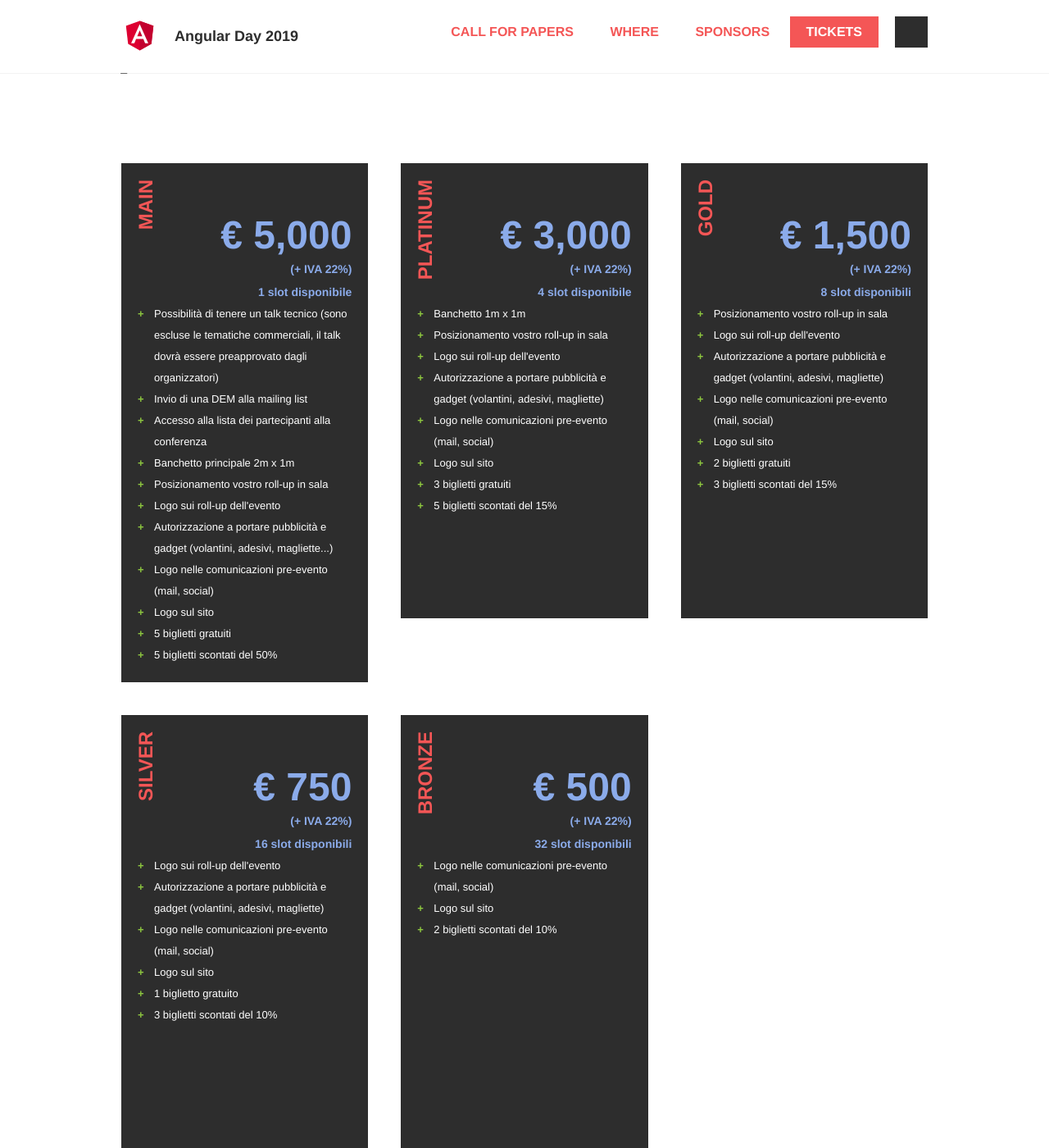
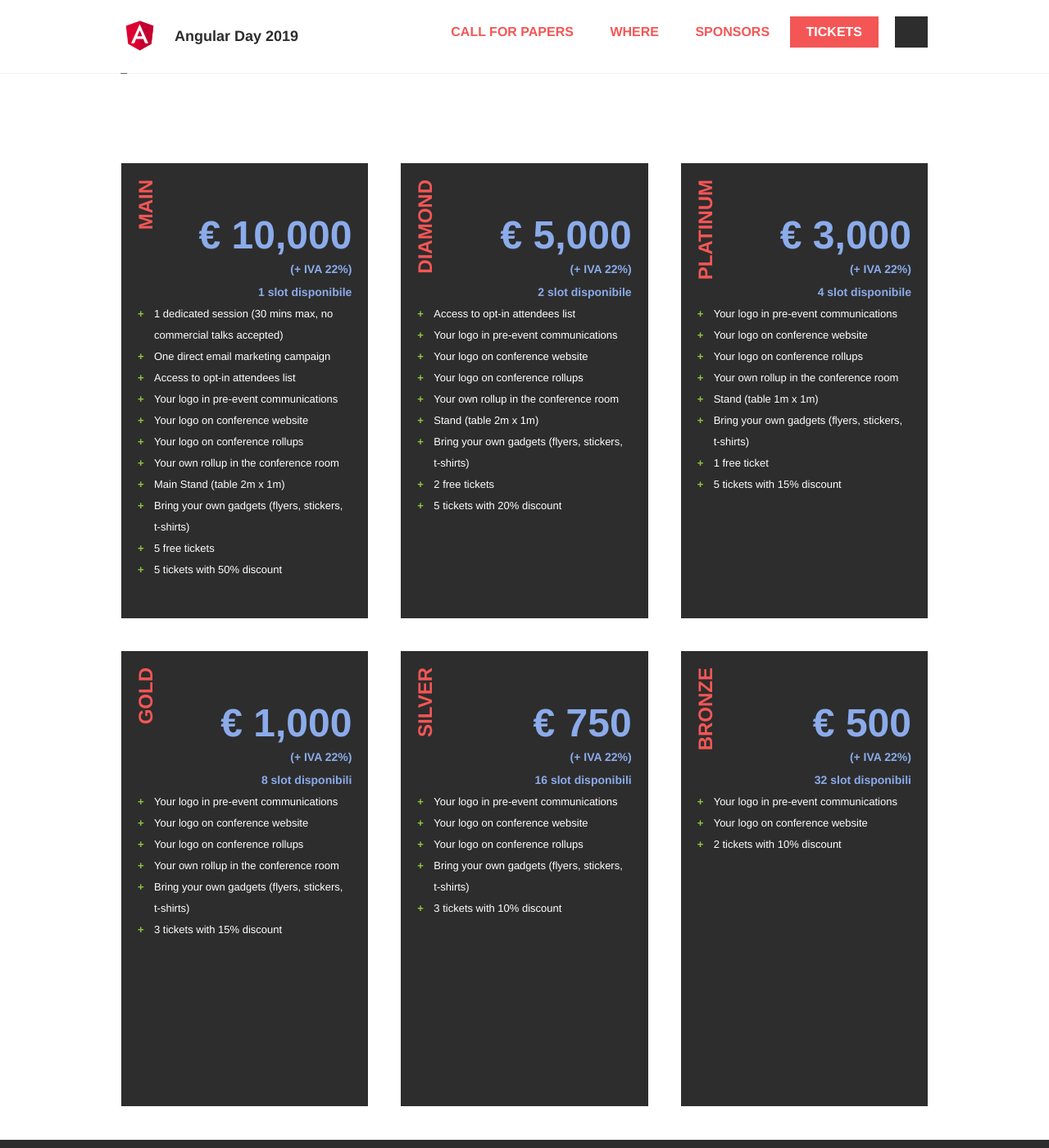
Before and after one commit to GrUSP/2019.angularday.it, a Jekyll site: the page built from sponsor.html, in a window 1280 px wide and 1400 px high, scrolled down 853 px. Shown: the whole window at 82% size. Built offline with Jekyll 4.4.1, drawn with Linux system fonts in a browser that asks for light colours; some web fonts are replaced; comment, search, counter and statistics services are not loaded.

Commit message:
Update sponsors.yml

```diff
--- a/_data/sponsors.yml
+++ b/_data/sponsors.yml
@@ -5,74 +5,72 @@
 pdf: grusp_2017.pdf
 call_for_sponsor: true
 
-#main:
-#  price: € 10,000
-#  offer:
-#    - 1 dedicated session (30 mins max)
-#    - Access to opt-in attendees list
-#    - One direct email marketing campaign
-#    - Your logo on conference rollups
-#    - Your own rollups in two rooms
-#    - Stand (table 2m x 1m)
-#    - Your own flyer and/or gadget in folder
-#    - 5 free tickets
-#    - 5 tickets with 50% discount
-#  max: 1
-#  list:
+main:
+  price: € 10,000
+  offer:
+    - 1 dedicated session (30 mins max, no commercial talks accepted)
+    - One direct email marketing campaign
+    - Access to opt-in attendees list
+    - Your logo in pre-event communications
+    - Your logo on conference website
+    - Your logo on conference rollups
+    - Your own rollup in the conference room
+    - Main Stand (table 2m x 1m)
+    - Bring your own gadgets (flyers, stickers, t-shirts)
+    - 5 free tickets
+    - 5 tickets with 50% discount
+  max: 1
+  list:
 
-main:
+diamond:
   price: € 5,000
   offer:
-    - Possibilità di tenere un talk tecnico (sono escluse le tematiche commerciali, il talk dovrà essere preapprovato dagli organizzatori)
-    - Invio di una DEM alla mailing list
-    - Accesso alla lista dei partecipanti alla conferenza
-    - Banchetto principale 2m x 1m
-    - Posizionamento vostro roll-up in sala
-    - Logo sui roll-up dell'evento
-    - Autorizzazione a portare pubblicità e gadget (volantini, adesivi, magliette...)
-    - Logo nelle comunicazioni pre-evento (mail, social)
-    - Logo sul sito
-    - 5 biglietti gratuiti
-    - 5 biglietti scontati del 50%
-  max: 1
+    - Access to opt-in attendees list
+    - Your logo in pre-event communications
+    - Your logo on conference website
+    - Your logo on conference rollups
+    - Your own rollup in the conference room
+    - Stand (table 2m x 1m)
+    - Bring your own gadgets (flyers, stickers, t-shirts)
+    - 2 free tickets
+    - 5 tickets with 20% discount
+  max: 2
   list:
 
 platinum:
   price: € 3,000
   offer:
-    - Banchetto 1m x 1m
-    - Posizionamento vostro roll-up in sala
-    - Logo sui roll-up dell'evento
-    - Autorizzazione a portare pubblicità e gadget (volantini, adesivi, magliette)
-    - Logo nelle comunicazioni pre-evento (mail, social)
-    - Logo sul sito
-    - 3 biglietti gratuiti
-    - 5 biglietti scontati del 15%
+    - Your logo in pre-event communications
+    - Your logo on conference website
+    - Your logo on conference rollups
+    - Your own rollup in the conference room
+    - Stand (table 1m x 1m)
+    - Bring your own gadgets (flyers, stickers, t-shirts)
+    - 1 free ticket
+    - 5 tickets with 15% discount
   max: 4
   list:
 
 gold:
-  price: € 1,500
+  price: € 1,000
   offer:
-    - Posizionamento vostro roll-up in sala
-    - Logo sui roll-up dell'evento
-    - Autorizzazione a portare pubblicità e gadget (volantini, adesivi, magliette)
-    - Logo nelle comunicazioni pre-evento (mail, social)
-    - Logo sul sito
-    - 2 biglietti gratuiti
-    - 3 biglietti scontati del 15%
+    - Your logo in pre-event communications
+    - Your logo on conference website
+    - Your logo on conference rollups
+    - Your own rollup in the conference room
+    - Bring your own gadgets (flyers, stickers, t-shirts)
+    - 3 tickets with 15% discount
   max: 8
   list:
 
 silver:
   price: € 750
   offer:
-    - Logo sui roll-up dell'evento
-    - Autorizzazione a portare pubblicità e gadget (volantini, adesivi, magliette)
-    - Logo nelle comunicazioni pre-evento (mail, social)
-    - Logo sul sito
-    - 1 biglietto gratuito
-    - 3 biglietti scontati del 10%
+    - Your logo in pre-event communications
+    - Your logo on conference website
+    - Your logo on conference rollups
+    - Bring your own gadgets (flyers, stickers, t-shirts)
+    - 3 tickets with 10% discount
   max: 16
   list:
     -
@@ -81,11 +79,12 @@
     -
        url: https://www.workwave.com/?utm_source=angularday
        image: workwave.svg
+
 bronze:
   price: € 500
   offer:
-    - Logo nelle comunicazioni pre-evento (mail, social)
-    - Logo sul sito
-    - 2 biglietti scontati del 10%
+    - Your logo in pre-event communications
+    - Your logo on conference website
+    - 2 tickets with 10% discount
   max: 32
   list:
```
